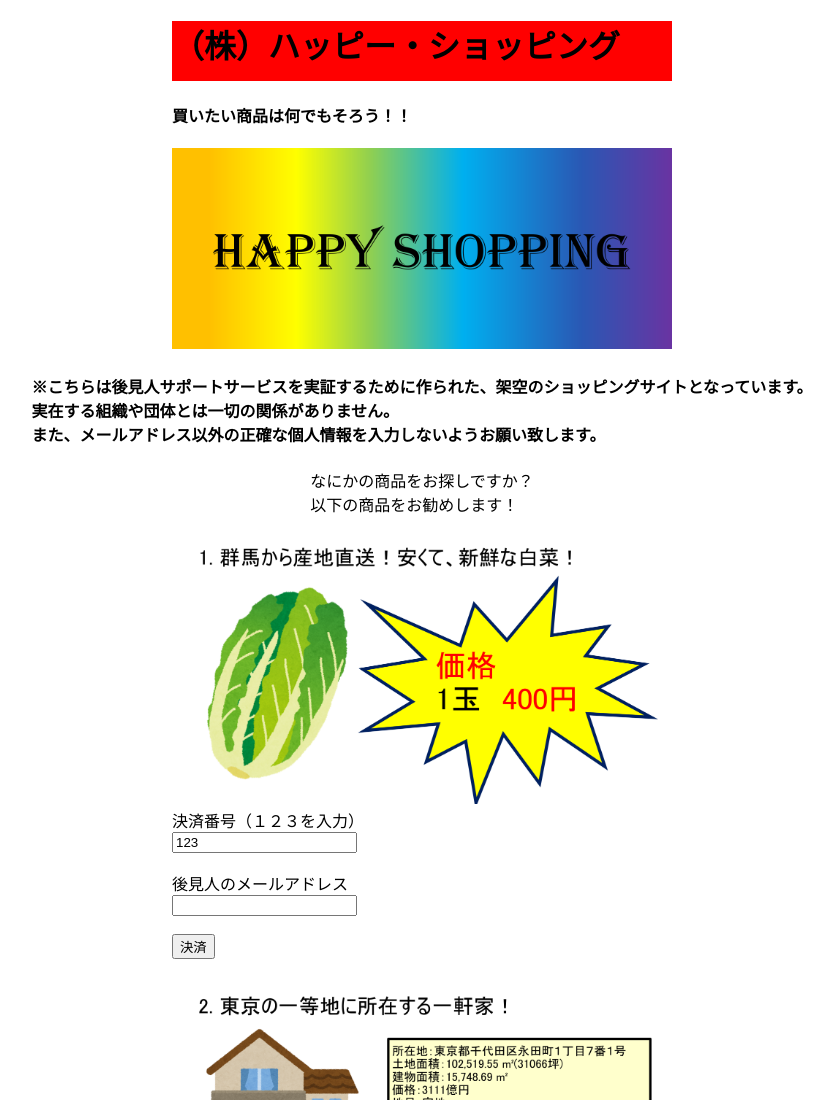
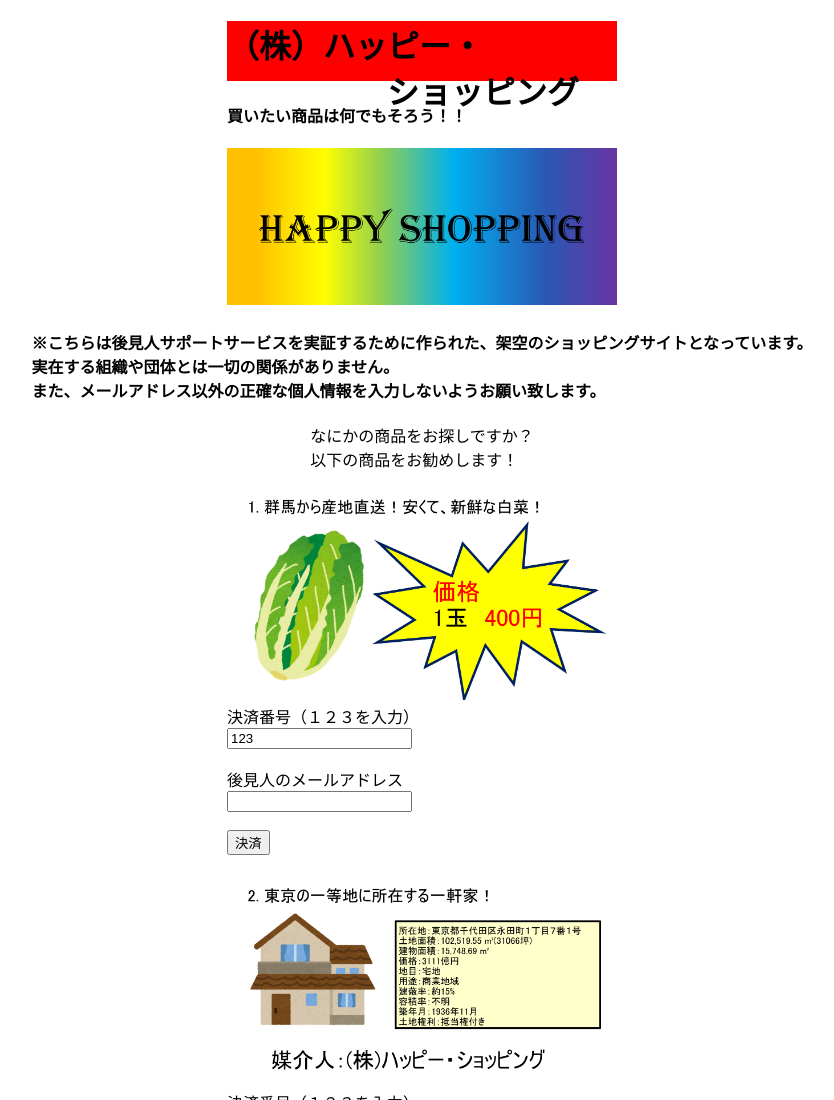
Before and after one commit to kunhohh/shopping, a plain HTML site: page index.html in a window 1280 px wide. Shown: the top 1100 px of the page, without its empty margins (218-1052 px from the left). Drawn offline with Linux system fonts and the light colour scheme.

Commit message:
Update index.html

```diff
--- a/index.html
+++ b/index.html
@@ -8,8 +8,8 @@
 </head>
 <body>
     <div>
-        <h1 style="background-color:red;" class="title">（株）ハッピー・ショッピング</h1><h4>買いたい商品は何でもそろう！！</h4>
-        <img src="アイコン.png" style="width:500px">
+        <h1 style="background-color:red;" class="title">（株）ハッピー・<br>　　　　　ショッピング</h1><h4>買いたい商品は何でもそろう！！</h4>
+        <img src="アイコン.png" style="width:390px">
     </div>
 
     <div>
@@ -22,7 +22,7 @@
 
     <!-- 商品 1: 白菜 -->
     <div>
-        <img src="白菜.png" style="width:500px">
+        <img src="白菜.png" style="width:390px">
         <div>
             <form action="submit.php" method="POST">
                 <div class="item">
@@ -46,7 +46,7 @@
 
     <!-- 商品 2: 宅地 -->
     <div>
-        <br><img src="家.png" style="width:500px">
+        <br><img src="家.png" style="width:390px">
         <div>
             <form action="submit.php" method="POST">
                 <div class="item">
@@ -70,7 +70,7 @@
 
     <!-- 商品 3: オンボロギーニ5S -->
     <div>
-        <br><img src="車.png" style="width:500px">
+        <br><img src="車.png" style="width:390px">
         <div>
             <form action="submit.php" method="POST">
                 <div class="item">
@@ -94,7 +94,7 @@
 
     <!-- 商品 4: ゴルフクラブ -->
     <div>
-        <br><img src="ゴルフクラブ.png" style="width:500px">
+        <br><img src="ゴルフクラブ.png" style="width:390px">
         <div>
             <form action="submit.php" method="POST">
                 <div class="item">
```
